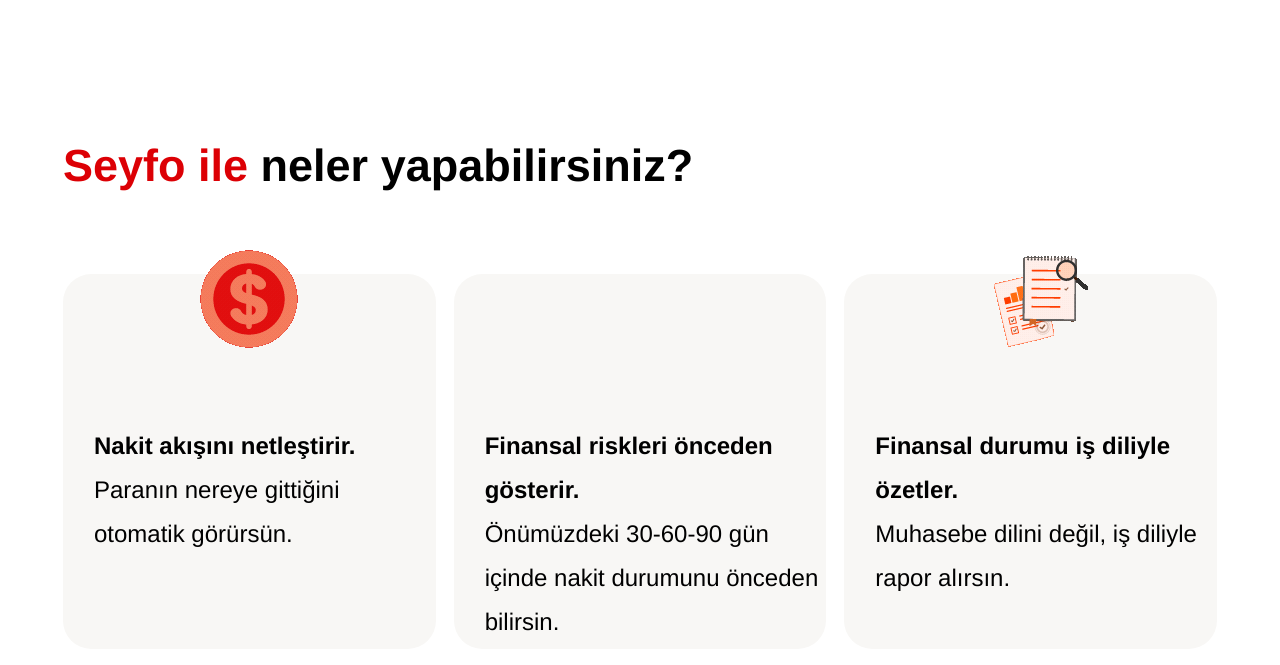
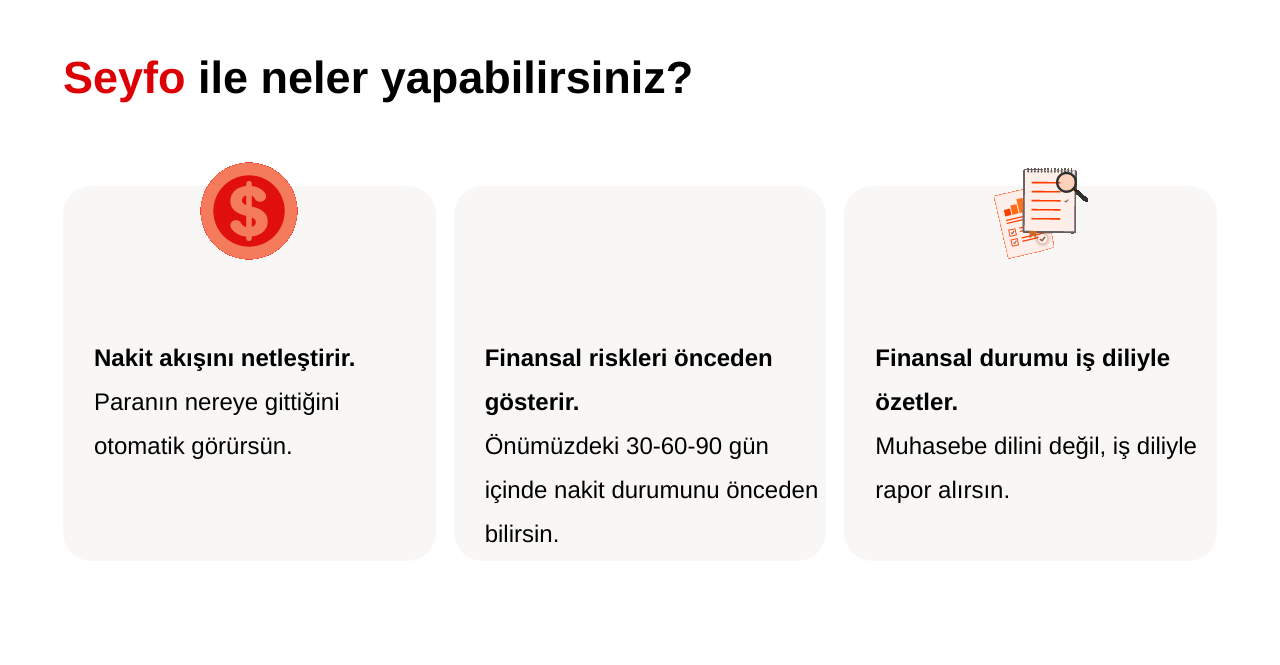
Before and after one commit to aleynakkan/website_seyfo, a React (Vite) app: page / in a window 1280 px wide. Shown: the part 795-1460 px from the top of the page. Built offline with nearby package versions, Linux system fonts and the light colour scheme.

Commit message:
son bisiler

```diff
--- a/src/components/landingpage.jsx
+++ b/src/components/landingpage.jsx
@@ -104,7 +104,7 @@
       {/* Features Section */}
       <section className={styles.features} aria-labelledby="features-heading">
         <h2 id="features-heading" className={styles.sectionTitle}>
-          <span className={styles.titleAccent}>Seyfo ile</span> neler yapabilirsiniz?
+          <span className={styles.titleAccent}>Seyfo</span> ile neler yapabilirsiniz?
         </h2>
         <br/><br/>
 
--- a/src/components/landingpage.module.css
+++ b/src/components/landingpage.module.css
@@ -216,7 +216,7 @@
    FEATURES
    ========================= */
 .features {
-  padding: 148px 63px 100px;
+  padding: 60px 63px 100px;
   background-color: #ffffff;
 }
 
```
